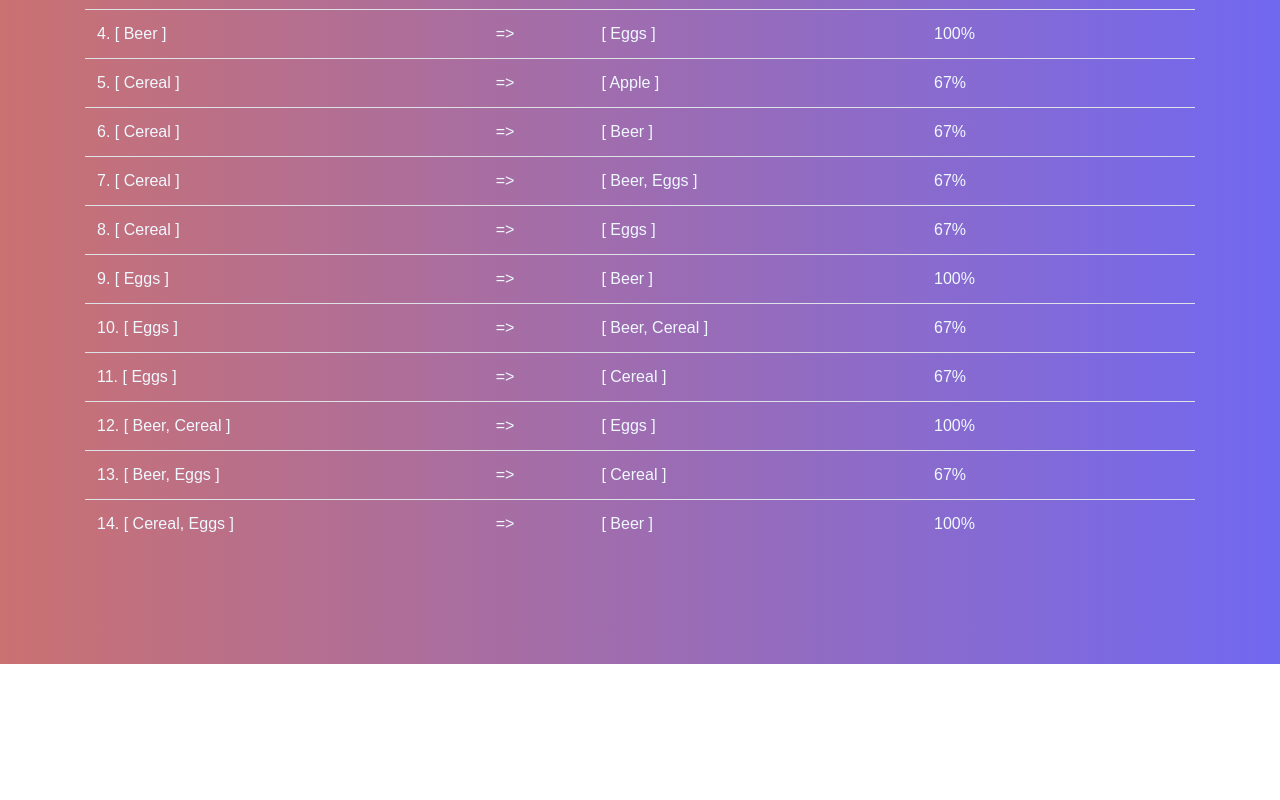
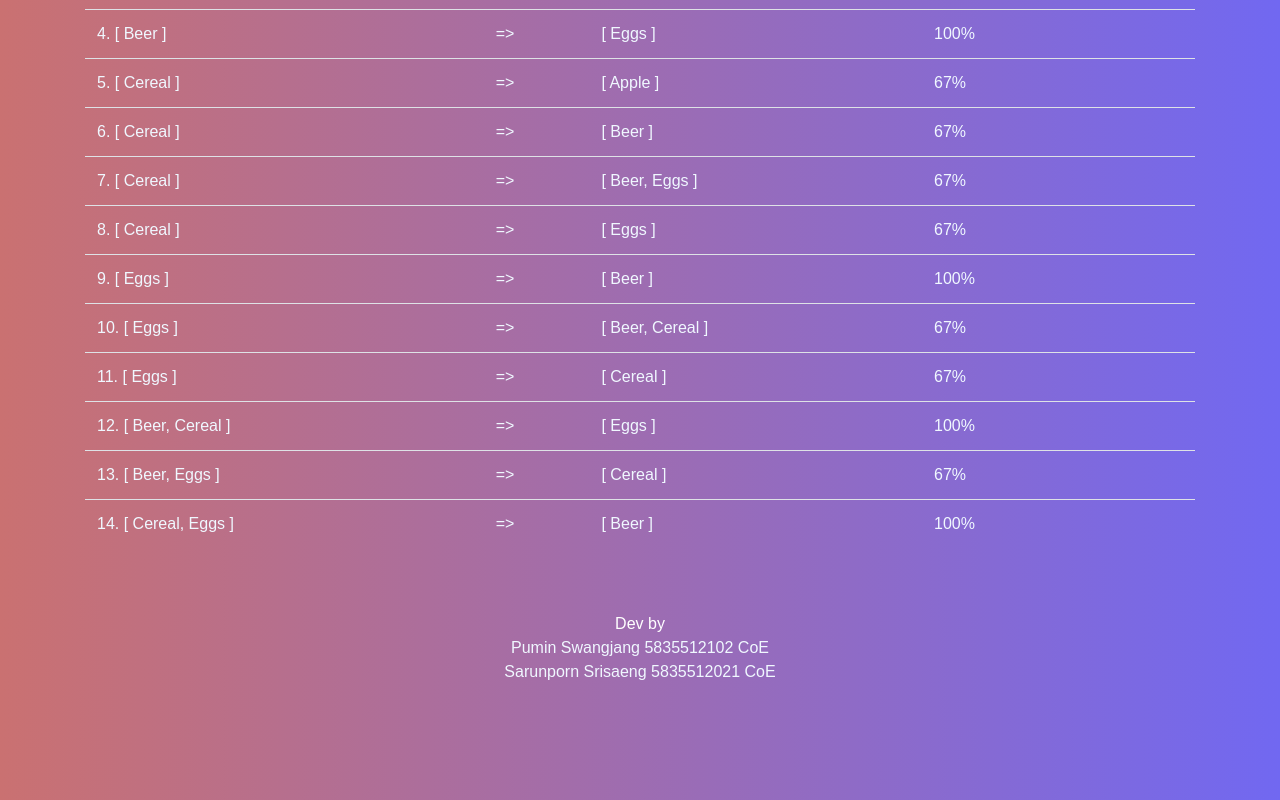
Before and after one commit to fvck3oy/3oy2esume, a React (Create React App) app: page /apriori in a window 1280 px wide. Shown: the part 1403-2203 px from the top of the page. Before the commit the page ends 2067 px from the top, so only its background shows below. Built offline with nearby package versions, Linux system fonts and the light colour scheme; what webfontloader would draw is missing.

Commit message:
fix footer

```diff
--- a/src/App.css
+++ b/src/App.css
@@ -142,7 +142,7 @@ textarea:focus {
 	text-align: center;
 }
 
-.td-effect{
+.td-effect {
 	background: transparent;
 	/* border: 0.5px #fff solid; */
 	border-radius: 5px;
@@ -153,14 +153,14 @@ textarea:focus {
 	text-shadow: none;
 	transition: all 1250ms cubic-bezier(0.19, 1, 0.22, 1);
 }
-.td-effect:hover{
+.td-effect:hover {
 	/* border: 1px solid; */
 	box-shadow: inset 0 0 20px rgba(255, 255, 255, 0.5), 0 0 20px rgba(255, 255, 255, 0.2);
 	outline-color: rgba(255, 255, 255, 0);
 	outline-offset: 15px;
 }
-.table{
-cursor: pointer;
+.table {
+	cursor: pointer;
 }
 .outline-effect {
 	background: transparent;
@@ -210,3 +210,9 @@ table {
 	outline-offset: 15px;
 	text-shadow: 1px 1px 2px #427388;
 }
+
+.dev {
+	cursor: pointer;
+	text-align: center;
+
+}
--- a/src/Apriori.js
+++ b/src/Apriori.js
@@ -204,15 +204,17 @@ class Apriori extends Component {
 				<div className="mt-5">
 					<h3 className="">Frequent ItemSet ({freqSet.length})</h3>
 					<table className="table">
-					<tr><th>ItemSet</th>
-					<th>Support(%)</th>
-					</tr>
+						<tr>
+							<th>ItemSet</th>
+							<th>Support(%)</th>
+						</tr>
 						{freqSet
 							.sort((a, b) => (a.item.length < b.item.length ? -1 : b.item.length > a.item.length ? 1 : 0))
-							.map((data ,index)=> (
+							.map((data, index) => (
 								<tr key={data.key}>
-
-									<td className="td-effect">{index+1}. [ {data.item.join(', ')} ]</td>
+									<td className="td-effect">
+										{index + 1}. [ {data.item.join(', ')} ]
+									</td>
 									<td className="td-effect">{data.val}%</td>
 								</tr>
 							))}
@@ -222,16 +224,19 @@ class Apriori extends Component {
 				<div className="mt-5">
 					<h3 className="">Strong Association Rule ({strongSet.length})</h3>
 					<table className="table">
-					<tr><th>ItemSet (x)</th>
-					<th></th>
-					<th>ItemSet (y)</th>
-					<th>Support(%)</th>
-					</tr>
+						<tr>
+							<th>ItemSet (x)</th>
+							<th />
+							<th>ItemSet (y)</th>
+							<th>Support(%)</th>
+						</tr>
 						{strongSet
 							.sort((a, b) => (a.x.length < b.x.length ? -1 : b.x.length > a.x.length ? 1 : 0))
 							.map((data, index) => (
 								<tr key={index}>
-									<td className="td-effect">{index+1}. [ {data.x.join(', ')} ]</td>
+									<td className="td-effect">
+										{index + 1}. [ {data.x.join(', ')} ]
+									</td>
 									<td>=></td>
 									<td className="td-effect">[ {data.y.join(', ')} ]</td>
 									<td className="td-effect">{data.val}%</td>
@@ -239,6 +244,15 @@ class Apriori extends Component {
 							))}
 					</table>
 				</div>
+				<div className="row mt-5">
+					<div className="dev p-3 outline-effect col-12">
+						Dev by
+						<br />
+						<a href="https://www.facebook.com/boy.reallife">Pumin Swangjang 5835512102 CoE</a>
+						<br />
+						<a href="https://www.facebook.com/sarunsonice">Sarunporn Srisaeng 5835512021 CoE</a>
+					</div>
+				</div>
 			</div>
 		)
 	}
```
